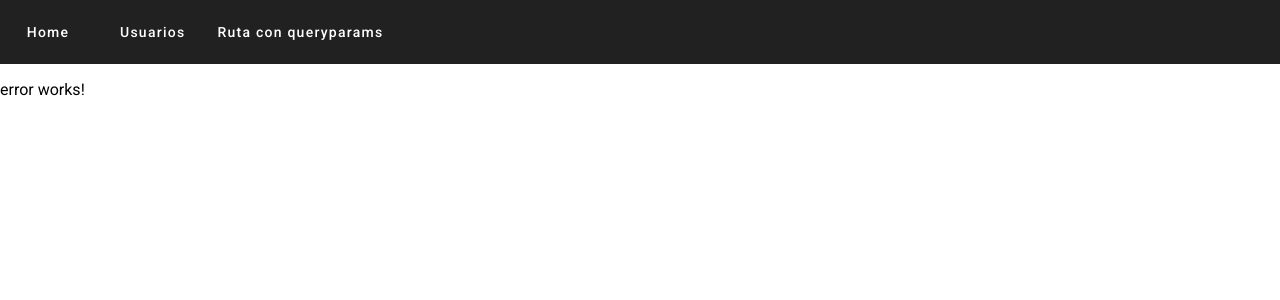
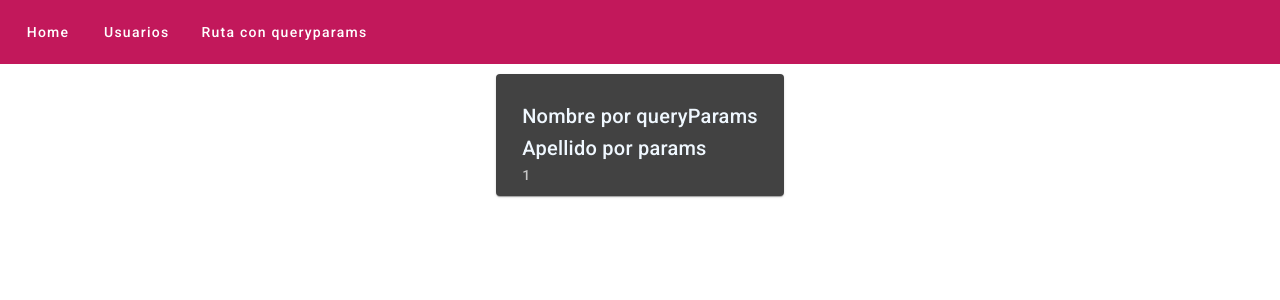
Before and after one commit to valpas312/practicaAngular, an Angular app: page /ruta/1 in a window 1280 px wide. Shown: the top 300 px of the page. Built offline with nearby package versions, Linux system fonts and the light colour scheme.

Commit message:
usando params, query params y estilado con angular material

```diff
--- a/src/app/app-routing.module.ts
+++ b/src/app/app-routing.module.ts
@@ -10,6 +10,7 @@ const routes: Routes = [
   {path: 'usuarios', component: UsuariosComponent},
   {path: '', redirectTo: '/home', pathMatch: 'full'},
   {path: 'ruta', component: RutaComponent},
+  {path: 'ruta/:surname', component: RutaComponent},
   {path: '**', component: ErrorComponent}
 ];
 
--- a/src/app/app.module.ts
+++ b/src/app/app.module.ts
@@ -2,6 +2,7 @@ import { NgModule } from '@angular/core';
 import { BrowserModule } from '@angular/platform-browser';
 import { MatButtonModule } from '@angular/material/button';
 import { MatToolbarModule } from '@angular/material/toolbar';
+import {MatCardModule} from '@angular/material/card';
 
 import { AppRoutingModule } from './app-routing.module';
 import { AppComponent } from './app.component';
@@ -24,7 +25,8 @@ import { RutaComponent } from './components/ruta/ruta.component';
     BrowserModule,
     AppRoutingModule,
     MatButtonModule,
-    MatToolbarModule
+    MatToolbarModule,
+    MatCardModule
   ],
   providers: [],
   bootstrap: [AppComponent]
--- a/src/app/components/error/error.component.css
+++ b/src/app/components/error/error.component.css
@@ -0,0 +1,3 @@
+h1{
+    color: red;
+}
--- a/src/app/components/error/error.component.html
+++ b/src/app/components/error/error.component.html
@@ -1 +1 @@
-<p>error works!</p>
+<h1>Esta ruta no existe</h1>
--- a/src/app/components/header/header.component.html
+++ b/src/app/components/header/header.component.html
@@ -1,6 +1,5 @@
-<mat-toolbar>
+<mat-toolbar color="primary">
     <button mat-button routerLink="/home">Home</button>
-    <span class="example-spacer"></span>
     <button mat-button routerLink="/usuarios">Usuarios</button>
     <button mat-button routerLink="/ruta">Ruta con queryparams</button>
 </mat-toolbar>
--- a/src/app/components/ruta/ruta.component.css
+++ b/src/app/components/ruta/ruta.component.css
@@ -0,0 +1,5 @@
+mat-card {
+    max-width: 400px;
+    padding: 10px;
+    margin-top: 10px;
+}
--- a/src/app/components/ruta/ruta.component.html
+++ b/src/app/components/ruta/ruta.component.html
@@ -1 +1,8 @@
-<p>ruta works!</p>
+<mat-card>
+    <mat-card-header>
+      <mat-card-title>Nombre por queryParams</mat-card-title>
+      <mat-card-subtitle>{{name}}</mat-card-subtitle>
+      <mat-card-title>Apellido por params</mat-card-title>
+      <mat-card-subtitle>{{surname}}</mat-card-subtitle>
+    </mat-card-header>
+  </mat-card>
--- a/src/app/components/ruta/ruta.component.ts
+++ b/src/app/components/ruta/ruta.component.ts
@@ -8,11 +8,18 @@ import { ActivatedRoute } from '@angular/router';
 })
 export class RutaComponent implements OnInit {
 
+  name: string = 'Sin params';
+  surname: string = 'Sin params';
+
   constructor(private rutaActiva: ActivatedRoute) {}
 
   ngOnInit(): void {
     this.rutaActiva.queryParams.subscribe(data => {
-      console.log(data);
+      this.name = data['name'];
     } );
+
+    this.rutaActiva.params.subscribe(data => {
+      this.surname = data['surname'];
+    });
   }
 }
--- a/src/styles.css
+++ b/src/styles.css
@@ -1,4 +1,9 @@
 /* You can add global styles to this file, and also import other style files */
 
 html, body { height: 100%; }
-body { margin: 0; font-family: Roboto, "Helvetica Neue", sans-serif; }
+body { margin: 0; font-family: Roboto, "Helvetica Neue", sans-serif; color: aliceblue; }
+app-ruta{
+    display: flex;
+    justify-content: center;
+    align-items: center;
+}
```
